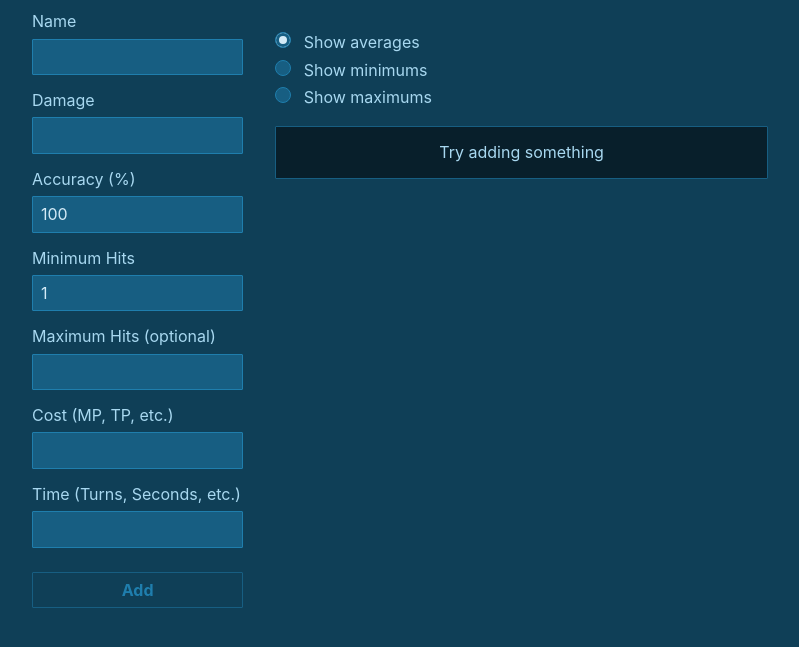
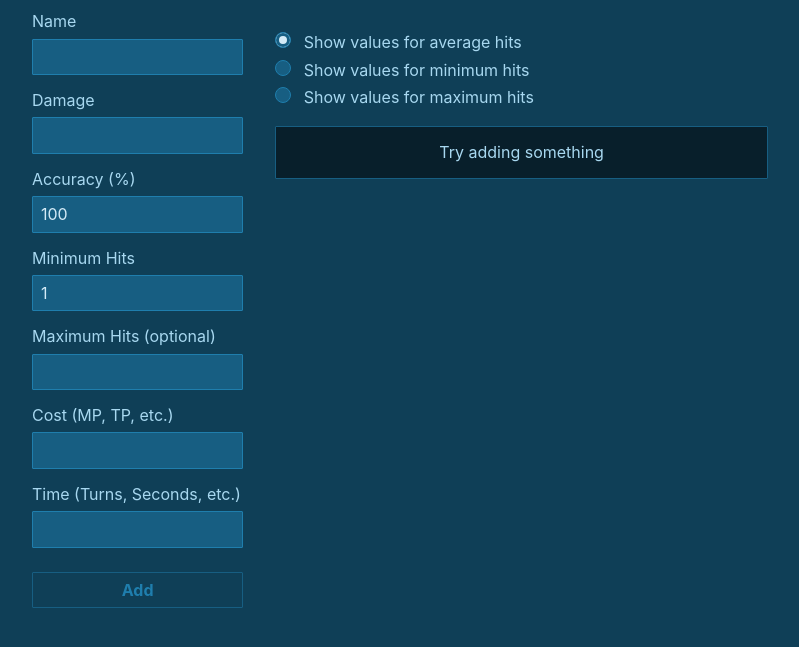
Before and after one commit to wavebeem/dmg-calc, a plain HTML site: page index.html in a window 1280 px wide. Shown: the part 79-726 px from the top of the page, without its empty margins (240-1039 px from the left). Drawn offline with nearby package versions, Linux system fonts and the light colour scheme.

Commit message:
text change

```diff
--- a/index.html
+++ b/index.html
@@ -93,7 +93,7 @@
               value="average"
               v-model="mode"
             />
-            Show averages
+            Show values for average hits
           </label>
           <label class="Radio">
             <input
@@ -103,7 +103,7 @@
               value="minimum"
               v-model="mode"
             />
-            Show minimums
+            Show values for minimum hits
           </label>
           <label class="Radio">
             <input
@@ -113,7 +113,7 @@
               value="maximum"
               v-model="mode"
             />
-            Show maximums
+            Show values for maximum hits
           </label>
         </div>
         <div class="Empty Results" v-if="spells.length === 0">
```
